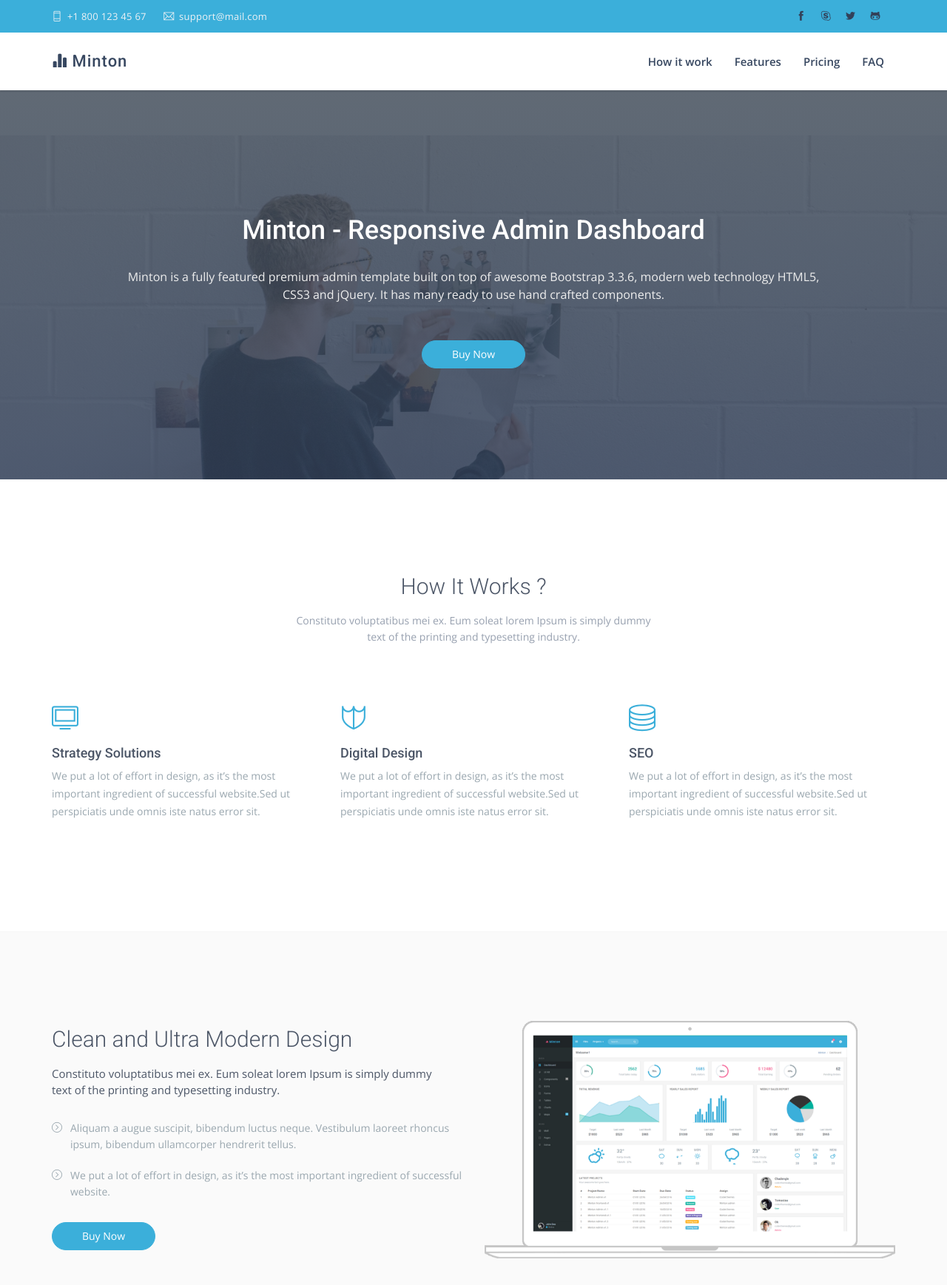
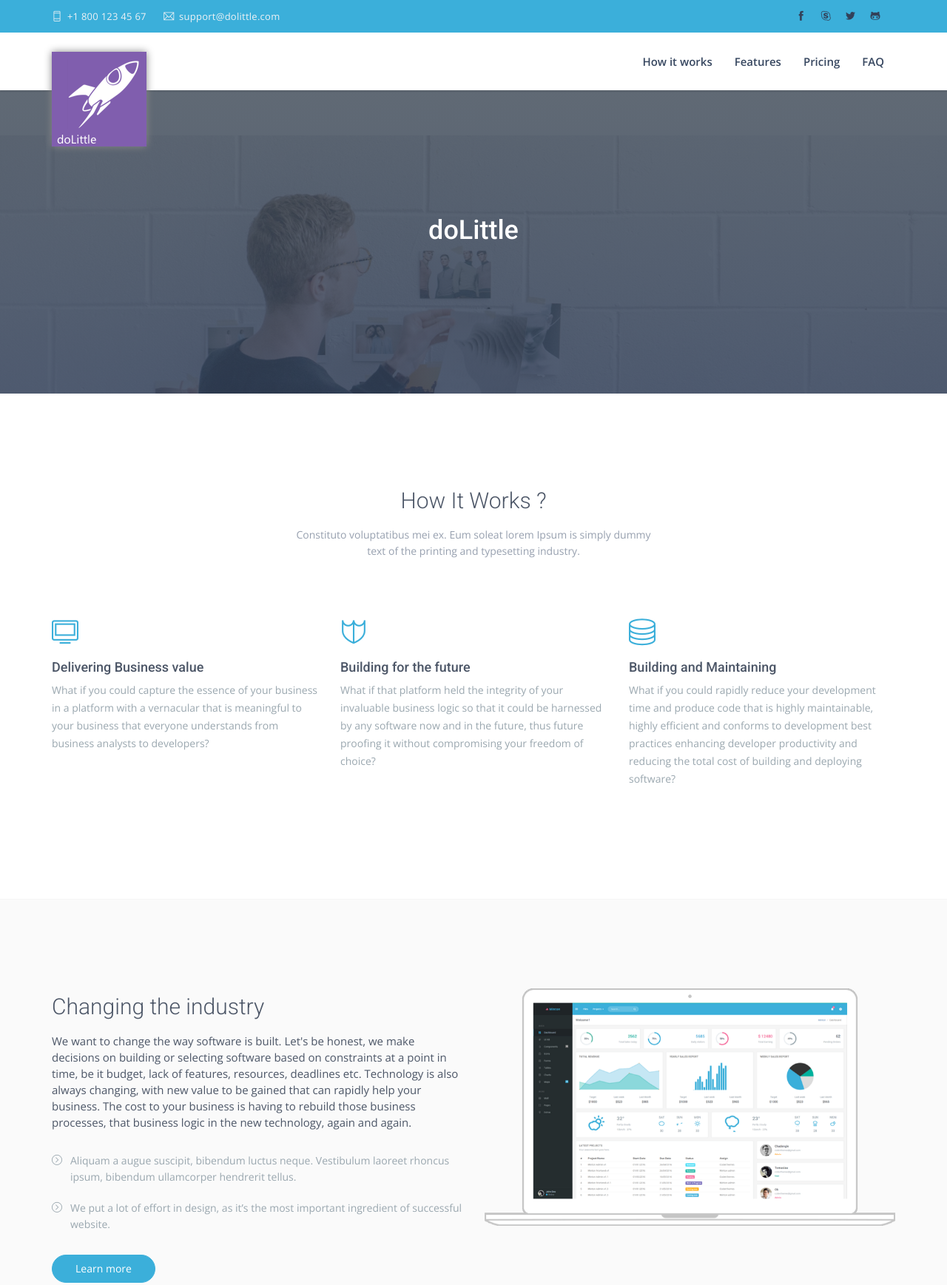
Before and after one commit to dolittle/www, a plain HTML site: page index.html in a window 1280 px wide. Shown: the top 1737 px of the page at 74% size. Drawn offline with nearby package versions, Linux system fonts and the light colour scheme.

Commit message:
Adding logo and just putting in text from @shanepeckham

```diff
--- a/index.html
+++ b/index.html
@@ -7,7 +7,7 @@
     <meta name="author" content="Coderthemes">
     <link rel="shortcut icon" href="images/favicon_1.ico">
 
-    <title>Minton - Responsive Admin Dashboard & Frontend</title>
+    <title>doLittle</title>
 
     <link href='https://fonts.googleapis.com/css?family=Roboto:400,300,500' rel='stylesheet' type='text/css'>
     <link href='https://fonts.googleapis.com/css?family=Open+Sans:400,300,600' rel='stylesheet' type='text/css'>
@@ -49,7 +49,7 @@
           </div>
           <div class="email">
             <a href="mailto:#">
-              <i class=" ti-email"></i> support@mail.com
+              <i class=" ti-email"></i> support@dolittle.com
             </a>
           </div>
         </div>
@@ -57,8 +57,8 @@
           <ul class="top_socials">
             <li><a href="javascript:void(0);"><i class=" ti-facebook"></i></a></li>
             <li><a href="javascript:void(0);"><i class=" ti-skype"></i></a></li>
-            <li><a href="javascript:void(0);"><i class=" ti-twitter-alt"></i></a></li>
-            <li><a href="javascript:void(0);"><i class=" ti-github"></i></a></li>
+            <li><a href="https://twitter.com/dolittle"><i class=" ti-twitter-alt"></i></a></li>
+            <li><a href="https://github.com/dolittle"><i class=" ti-github"></i></a></li>
           </ul>
         </div>
         <div class="clear"></div>
@@ -74,8 +74,7 @@
           </button>
           <!-- LOGO -->
           <a class="navbar-brand logo" href="index.html">
-            <i class="glyphicon glyphicon-stats"></i>
-              <span>Minton</span>
+            <img src="images/doLittle128x128.png" style="box-shadow: 0px 0px 10px #888888;">
           </a>
         </div>
         <!-- end navbar-header -->
@@ -84,7 +83,7 @@
         <div class="navbar-collapse collapse">
           <ul class="nav navbar-nav navbar-right">
             <li>
-              <a href="#how-it-work">How it work</a>
+              <a href="#how-it-work">How it works</a>
             </li>
             <li>
               <a href="#features">Features</a>
@@ -113,11 +112,11 @@
       <div class="row">
         <div class="col-sm-12">
           <div class="home-wrapper text-center">
-            <h1 class="animated fadeInDown wow" data-wow-delay=".1s">Minton - Responsive Admin Dashboard</h1>
-            <p class="animated fadeInDown wow" data-wow-delay=".2s">Minton is a fully featured premium admin template built on top of awesome Bootstrap 3.3.6, modern web technology HTML5, <br/> CSS3 and jQuery. It has many ready to use hand crafted components.</p>
-            <a href="" class="btn btn-primary btn-rounded w-lg animated fadeInDown wow" data-wow-delay=".4s">Buy Now</a>
+            <h1 class="animated fadeInDown wow" data-wow-delay=".1s">doLittle</h1>
+            <p class="animated fadeInDown wow" data-wow-delay=".2s"></p>
+            <!--
+            <a href="" class="btn btn-primary btn-rounded w-lg animated fadeInDown wow" data-wow-delay=".4s">Buy Now</a>-->
             <div class="clearfix"></div>
-
           </div>
         </div>
       </div>
@@ -142,8 +141,8 @@
           <div class="service-item animated fadeInLeft wow" data-wow-delay=".1s">
             <i class=" ti-desktop"></i>
             <div class="service-detail">
-              <h4>Strategy Solutions</h4>
-              <p>We put a lot of effort in design, as it’s the most important ingredient of successful website.Sed ut perspiciatis unde omnis iste natus error sit.</p>
+              <h4>Delivering Business value</h4>
+              <p>What if you could capture the essence of your business in a platform with a vernacular that is meaningful to your business that everyone understands from business analysts to developers?</p>
             </div> <!-- /service-detail -->
           </div> <!-- /service-item -->
         </div> <!-- /col -->
@@ -152,8 +151,8 @@
           <div class="service-item animated fadeInDown wow" data-wow-delay=".3s">
             <i class=" ti-shield"></i>
             <div class="service-detail">
-              <h4>Digital Design</h4>
-              <p>We put a lot of effort in design, as it’s the most important ingredient of successful website.Sed ut perspiciatis unde omnis iste natus error sit.</p>
+              <h4>Building for the future</h4>
+              <p>What if that platform held the integrity of your invaluable business logic so that it could be harnessed by any software now and in the future, thus future proofing it without compromising your freedom of choice?</p>
             </div> <!-- /service-detail -->
           </div> <!-- /service-item -->
         </div> <!-- /col -->
@@ -162,8 +161,8 @@
           <div class="service-item animated fadeInRight wow" data-wow-delay=".5s">
             <i class=" ti-server"></i>
             <div class="service-detail">
-              <h4>SEO</h4>
-              <p>We put a lot of effort in design, as it’s the most important ingredient of successful website.Sed ut perspiciatis unde omnis iste natus error sit.</p>
+              <h4>Building and Maintaining</h4>
+              <p>What if you could rapidly reduce your development time and produce code that is highly maintainable, highly efficient and conforms to development best practices enhancing developer productivity and reducing the total cost of building and deploying software?</p>
             </div> <!-- /service-detail -->
           </div> <!-- /service-item -->
         </div> <!-- /col -->
@@ -185,8 +184,9 @@
       <div class="row">
         <div class="col-sm-6">
           <div class="feature-detail">
-            <h2 class="title fadeIn animated wow" data-wow-delay=".1s">Clean and Ultra Modern Design</h2>
-            <p class="sub fadeIn animated wow" data-wow-delay=".2s">Constituto voluptatibus mei ex. Eum soleat lorem Ipsum is simply dummy<br/> text of the printing and typesetting industry. </p>
+            <h2 class="title fadeIn animated wow" data-wow-delay=".1s">Changing the industry</h2>
+            <p class="sub fadeIn animated wow" data-wow-delay=".2s">
+              We want to change the way software is built. Let's be honest, we make decisions on building or selecting software based on constraints at a point in time, be it budget, lack of features, resources, deadlines etc. Technology is also always changing, with new value to be gained that can rapidly help your business. The cost to your business is having to rebuild those business processes, that business logic in the new technology, again and again. </p>
 
             <ul class="list-unstyled">
               <li>
@@ -200,7 +200,7 @@
 
             </ul>
 
-            <a href="" class="btn btn-primary btn-rounded w-lg animated fadeInDown wow" data-wow-delay=".4s">Buy Now</a>
+            <a href="" class="btn btn-primary btn-rounded w-lg animated fadeInDown wow" data-wow-delay=".4s">Learn more</a>
           </div>
         </div>
 
@@ -226,8 +226,11 @@
 
         <div class="col-sm-6 col-sm-offset-1">
           <div class="feature-detail">
-            <h2 class="title fadeIn animated wow" data-wow-delay=".1s">Clean and Ultra Modern Design</h2>
-            <p class="sub fadeIn animated wow" data-wow-delay=".2s">Constituto voluptatibus mei ex. Eum soleat lorem Ipsum is simply dummy<br/> text of the printing and typesetting industry. </p>
+            <h2 class="title fadeIn animated wow" data-wow-delay=".1s">Capturing business logic</h2>
+            <p class="sub fadeIn animated wow" data-wow-delay=".2s">
+              With doLittle we want to capture your business logic that differentiates your business using a domain driven design approach, ensuring that technology does not get in the way. Software systems, patterns and architectures are forever innovating changing and migrations are painful and costly, so let's decouple your business logic from that so that when you adopt a new technology, you only need to focus on implementing and deriving its value, not the migration of and rebuilding of your business logic.
+              doLittle aims to quickly integrate with any software, data stores and platforms so that you can change these as you need to without compromising your core processes.
+            </p>
 
             <ul class="list-unstyled">
               <li>
@@ -488,7 +491,7 @@
                     <div class="col-sm-9">
                       <ul class="nav navbar-nav navbar-right">
                   <li>
-              <a href="#how-it-work">How it work</a>
+              <a href="#how-it-work">How it works</a>
             </li>
             <li>
               <a href="#features">Features</a>
```
Also changed, not shown: images/doLittle128x128.png (added), images/doLittle32x32.png (added), images/doLittle64x64.png (added).
